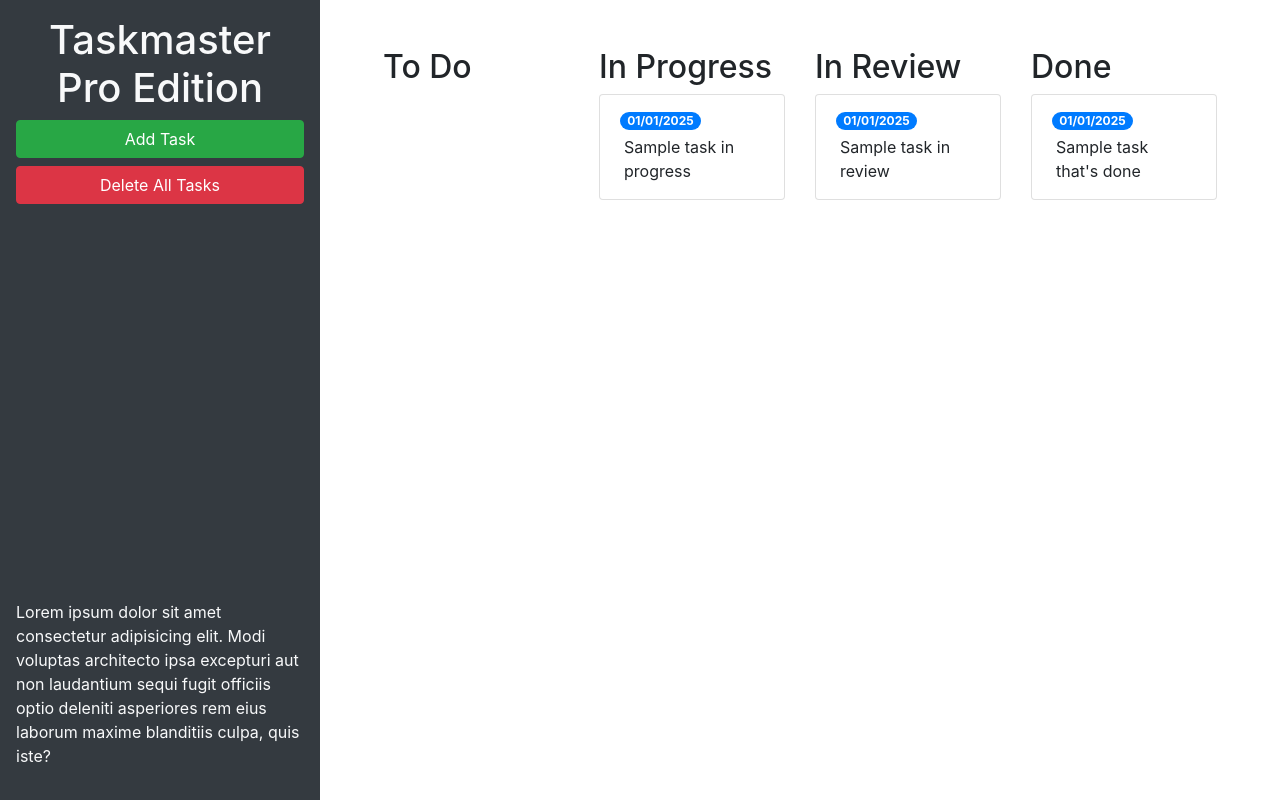
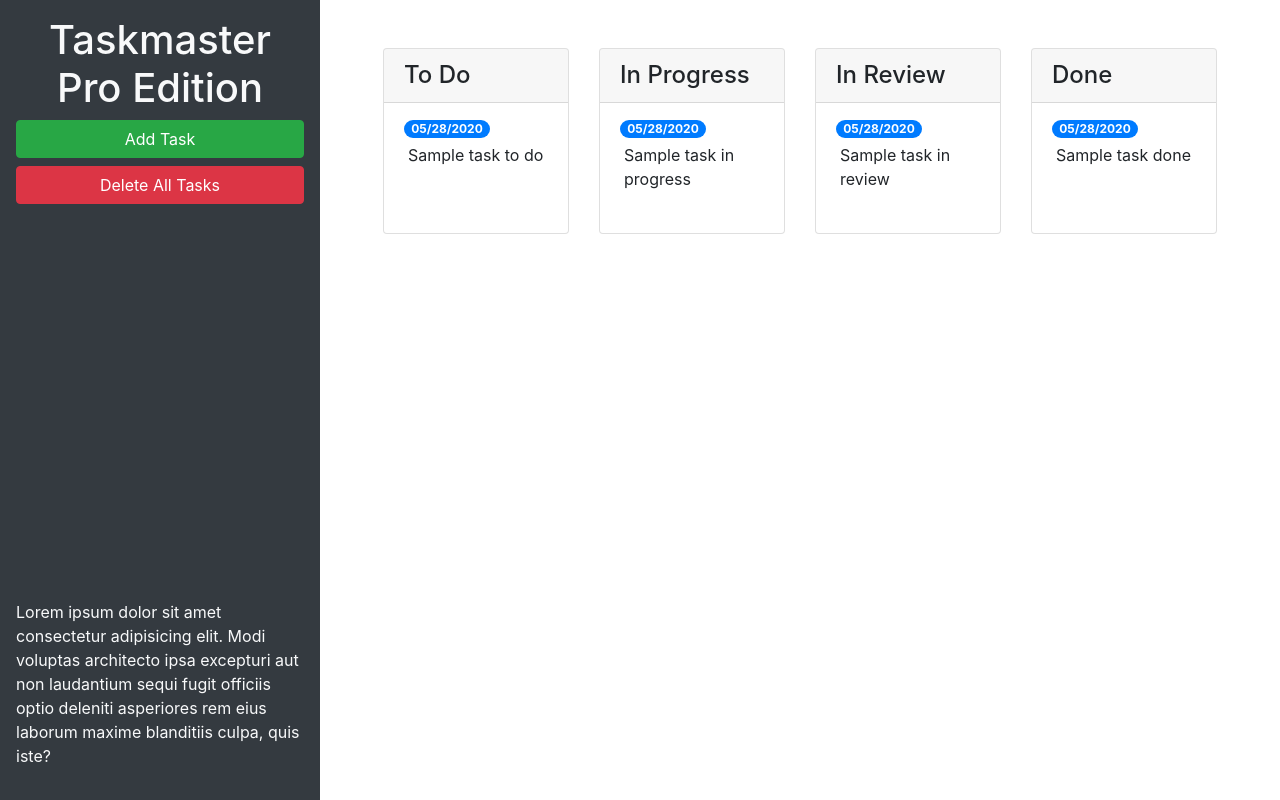
Before and after one commit to Vrentadax/taskmaster-pro, a plain HTML site: page index.html in a window 1280 px wide. Drawn offline with nearby package versions, Linux system fonts and the light colour scheme.

Commit message:
added cards and cleaned up modal

```diff
--- a/index.html
+++ b/index.html
@@ -27,41 +27,54 @@
       <div class="m-5 row justify-content-around">
         <!-- todo start -->
         <div class="col-12 col-md-6 col-xl-3 mb-3">
-          <h2>To Do</h2>
-          <ul id="list-toDo" class="list-group"> </ul>
+          <div class="card">
+            <h4 class="card-header">To Do</h4>
+            <ul id="list-toDo" class="list-group list-group-flush">
+              <li class="list-group-item">
+                <span class="badge badge-primary badge-pill">05/28/2020</span>
+                <p class="m-1">Sample task to do</p>
+              </li>
+            </ul>
+          </div>
         </div>
         <!-- todo end -->
         <!-- in progress start -->
         <div class="col-12 col-md-6 col-xl-3 mb-3">
-          <h2>In Progress</h2>
-          <ul id="list-inProgress" class="list-group">
+          <div class="card">
+            <h4 class="card-header">In Progress</h4>
+            <ul id="list-inProgress" class="list-group list-group-flush">
               <li class="list-group-item">
-              <span class="badge badge-primary badge-pill">01/01/2025</span>
+                <span class="badge badge-primary badge-pill">05/28/2020</span>
                 <p class="m-1">Sample task in progress</p>
               </li>
             </ul>
           </div>
+        </div>
         <!-- in progress end -->
         <!-- in review start -->
         <div class="col-12 col-md-6 col-xl-3 mb-3">
-          <h2>In Review</h2>
-          <ul id="list-inReview" class="list-group">
+          <div class="card">
+            <h4 class="card-header">In Review</h4>
+            <ul id="list-inReview" class="list-group list-group-flush">
               <li class="list-group-item">
-              <span class="badge badge-primary badge-pill">01/01/2025</span>
+                <span class="badge badge-primary badge-pill">05/28/2020</span>
                 <p class="m-1">Sample task in review</p>
               </li>
             </ul>
           </div>
+        </div>
         <!-- in review end -->
         <!-- done start -->
         <div class="col-12 col-md-6 col-xl-3 mb-3">
-          <h2>Done</h2>
-          <ul id="list-done" class="list-group">
+          <div class="card">
+            <h4 class="card-header">Done</h4>
+            <ul id="list-done" class="list-group list-group-flush">
               <li class="list-group-item">
-              <span class="badge badge-primary badge-pill">01/01/2025</span>
-              <p class="m-1">Sample task that's done</p>
+                <span class="badge badge-primary badge-pill">05/28/2020</span>
+                <p class="m-1">Sample task done</p>
               </li>
             </ul>
+          </div>
         </div>
         <!-- done end -->
       </div>
@@ -83,11 +96,11 @@
           <form>
             <div class="form-group">
               <label for="modalTaskDescription">Task description</label>
-              <textarea id="modalTaskDescription" rows="3"></textarea>
+              <textarea id="modalTaskDescription" rows="3" class="form-control"></textarea>
             </div>
             <div class="form-group">
               <label for="modalDueDate">Due date</label>
-              <input type="text" id="modalDueDate" placeholder="mm/dd/yyyy" autocomplete="off" />
+              <input type="text" class="form-control" id="modalDueDate" placeholder="mm/dd/yyyy" autocomplete="off" />
             </div>
           </form>
         </div>
```
Lines whose indentation alone changed are shown as unchanged.
